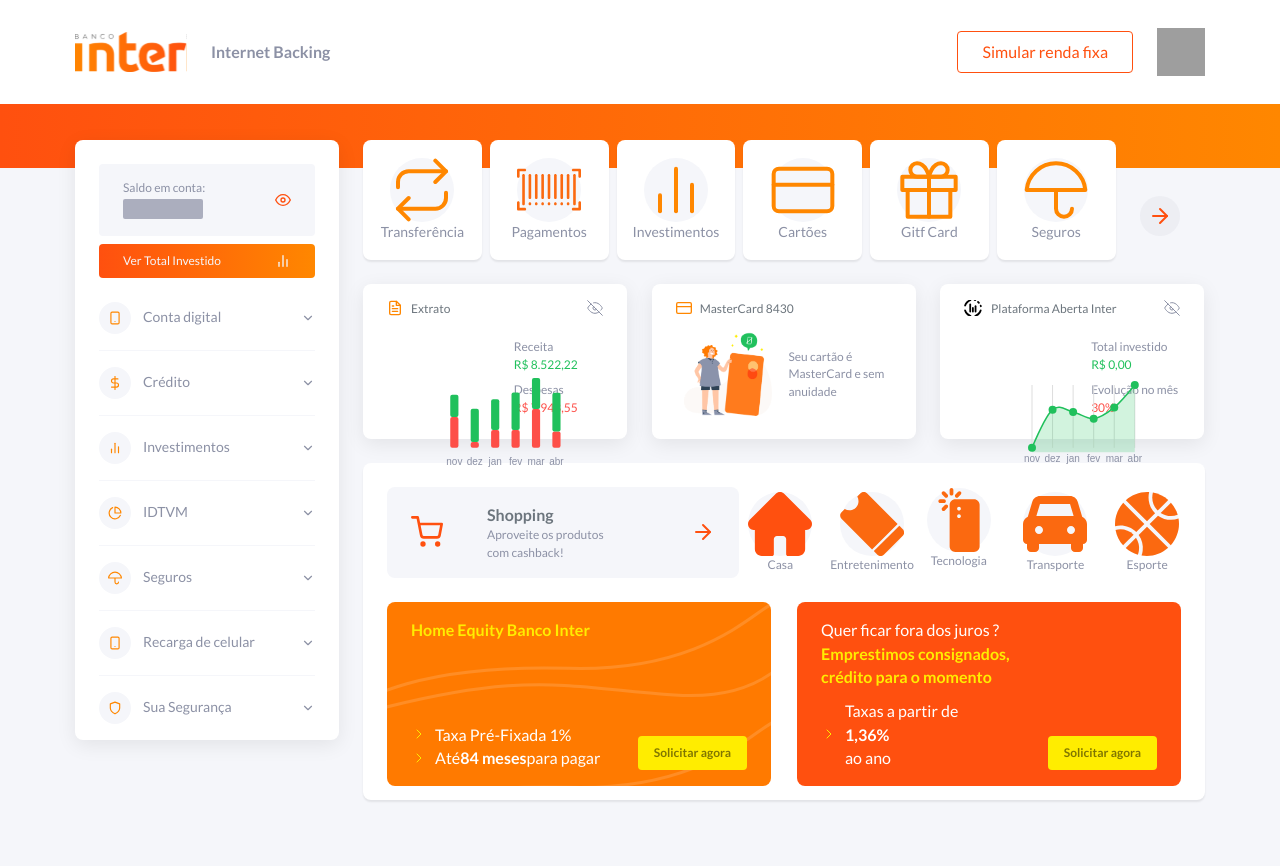
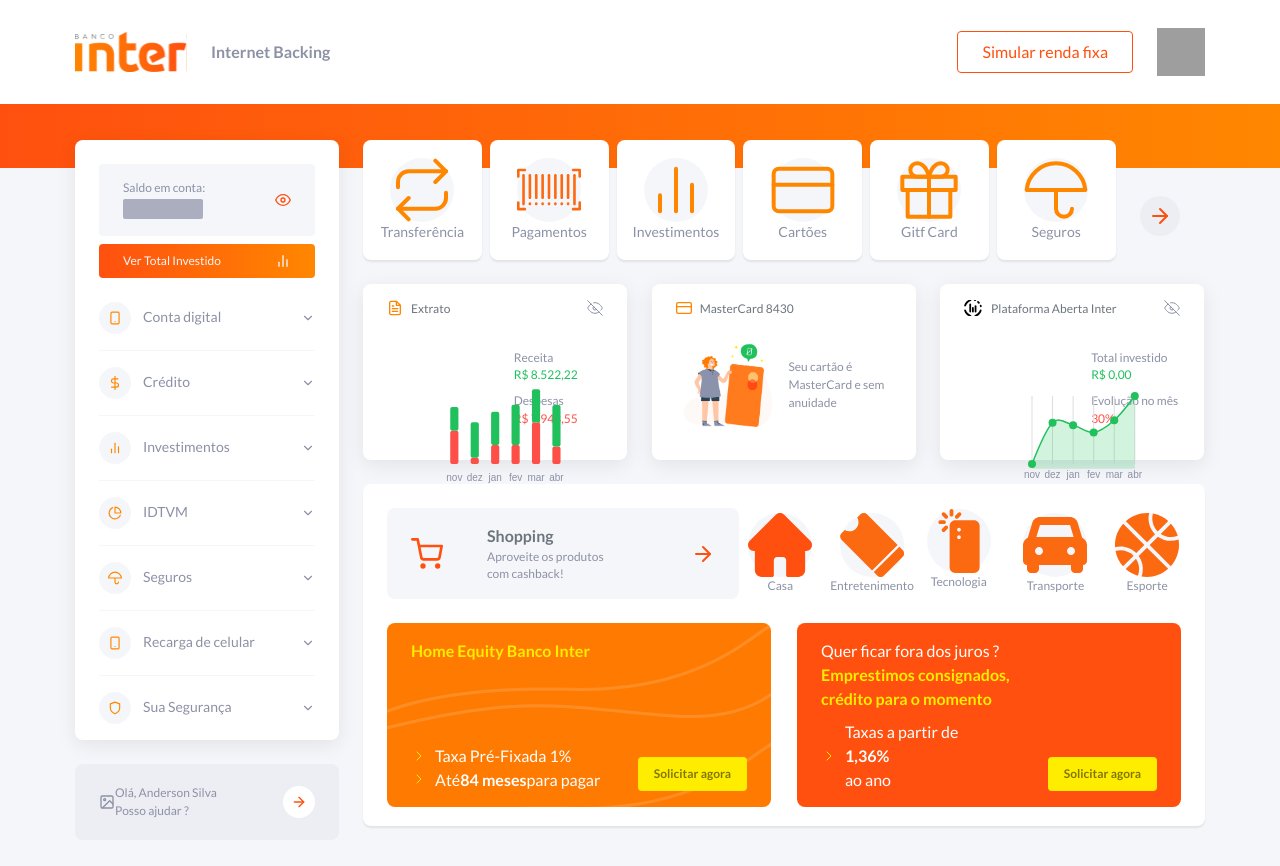
Before and after one commit to andersonsilva019/UI-banco-inter, a React (Create React App) app: page / in a window 1280 px wide. Shown: the top 866 px of the page. Built offline with nearby package versions, Linux system fonts and the light colour scheme; grey boxes are pictures that could not be loaded.

Commit message:
:sparkles: feat: add helpDesk button

```diff
--- /dev/null
+++ b/src/pages/Dashboard/Sidebar/HelpDesk/index.tsx
@@ -0,0 +1,23 @@
+import React from 'react';
+
+import { FiImage, FiArrowRight } from 'react-icons/fi';
+import { useTheme } from 'styled-components';
+
+import { Container, HelpButton } from './styles';
+
+const HelpDesk: React.FC = () => {
+  const { colors } = useTheme();
+  return (
+    <Container>
+      <FiImage />
+      <span>
+        Olá, Anderson Silva <br /> Posso ajudar ?
+      </span>
+      <HelpButton background={colors.background}>
+        <FiArrowRight />
+      </HelpButton>
+    </Container>
+  );
+};
+
+export default HelpDesk;
--- /dev/null
+++ b/src/pages/Dashboard/Sidebar/HelpDesk/styles.ts
@@ -0,0 +1,26 @@
+import styled, { css } from 'styled-components';
+import { transparentize } from 'polished';
+
+import { Container as ButtonContainer } from '../../../../components/Button/styles';
+
+export const Container = styled.aside`
+  ${({ theme }) => css`
+    padding: 2rem 2.4rem;
+    margin-top: 2.4rem;
+    background: ${transparentize(0.92, theme.colors.grey)};
+    border-radius: ${theme.radius.default};
+    display: flex;
+    align-items: center;
+
+    > span {
+      font-size: ${theme.fontSizes.small};
+    }
+  `}
+`;
+
+export const HelpButton = styled(ButtonContainer)`
+  margin-left: auto;
+  border-radius: 50%;
+  flex-grow: 0;
+  padding: 0.8rem;
+`;
--- a/src/pages/Dashboard/Sidebar/index.tsx
+++ b/src/pages/Dashboard/Sidebar/index.tsx
@@ -2,13 +2,15 @@
 
 import { FiBarChart2 } from 'react-icons/fi';
 
-import { Container, AmountInvested } from './styles';
+import { Wrapper, Container, AmountInvested } from './styles';
 import { sidebarNavigation } from '../../../resources';
 import Dropdown from './Dropdown';
 import AccountBalance from './AccountBalance';
+import HelpDesk from './HelpDesk';
 
 const Sidebar: React.FC = () => {
   return (
+    <Wrapper>
       <Container>
         <AccountBalance />
         <AmountInvested>
@@ -18,6 +20,8 @@
           <Dropdown key={key} icon={value.icon} sectionName={key} />
         ))}
       </Container>
+      <HelpDesk />
+    </Wrapper>
   );
 };
 
--- a/src/pages/Dashboard/Sidebar/styles.ts
+++ b/src/pages/Dashboard/Sidebar/styles.ts
@@ -3,10 +3,16 @@
 
 import Button from '../../../components/Button';
 
+export const Wrapper = styled.div`
+  display: flex;
+  flex-direction: column;
+  flex: 1 100%;
+  max-width: 26.4rem;
+`;
+
 export const Container = styled.div`
   ${({ theme }) => css`
     background: ${theme.colors.background};
-    max-width: 26.4rem;
     max-height: 60rem;
     width: 100%;
     height: 100%;
```
Lines whose indentation alone changed are shown as unchanged.
